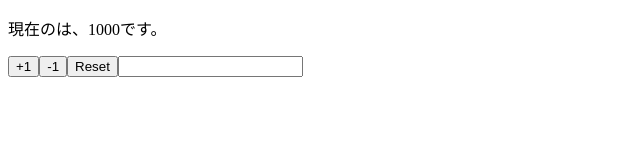
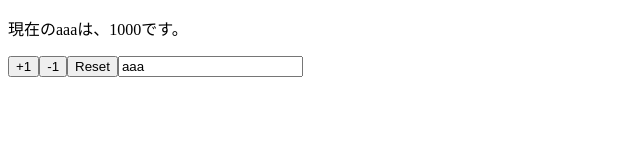
Before and after one commit to shunMT25/react-hooks-101, a React (Create React App) app: page / in a window 1280 px wide. Shown: the top 160 px of the page, without its empty margins (0-640 px from the left). Built offline with nearby package versions, Linux system fonts and the light colour scheme.

Commit message:
useState

```diff
--- a/src/App.js
+++ b/src/App.js
@@ -2,27 +2,22 @@
 
 const App = props => {
 
-  const[name,setName] = useState(props.name)
-  const[price,setPrice] = useState(props.price)
-
-  const reset =() => {
-    setPrice(props.price)
-    setName(props.name)
-  }
+  const[state,setState] = useState(props)
+  const{name, price} = state
 
   return (
     <React.Fragment>
       <p>現在の{name}は、{price}です。</p>
-      <button onClick={() => setPrice(price + 1)}>+1</button>
-      <button onClick={() => setPrice(price - 1)}>-1</button>
-      <button onClick={reset}>Reset</button>
-      <input value={name} onChange={e => setName(e.target.value)}/>
+      <button onClick={() => setState({...state, price: price + 1})}>+1</button>
+      <button onClick={() => setState({...state, price: price - 1})}>-1</button>
+      <button onClick={() => setState(props)}>Reset</button>
+      <input value={name} onChange={e => setState({...state, name:e.target.value})}/>
     </React.Fragment>
   );
 }
 
 App.defaultProps = {
-  name:'',
+  name:'aaa',
   price: 1000
 }
 
```
